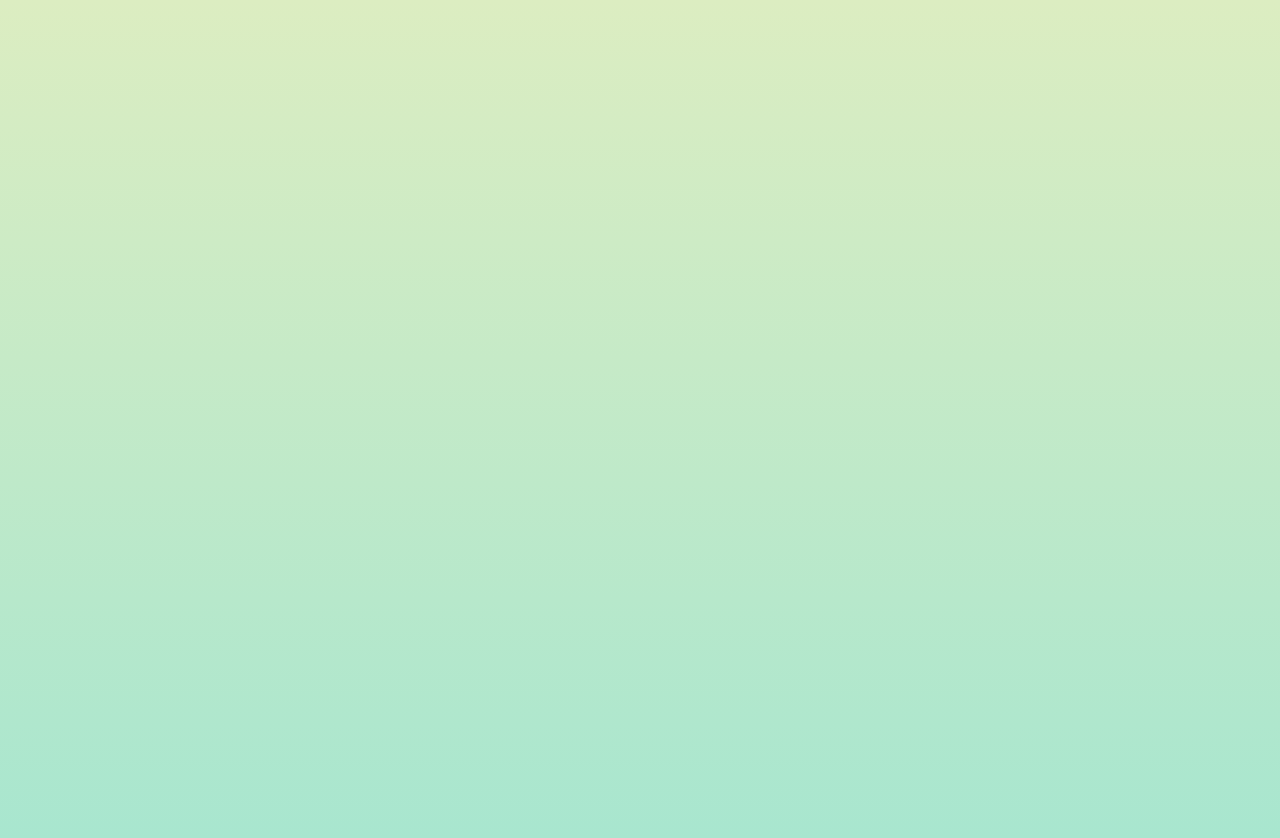
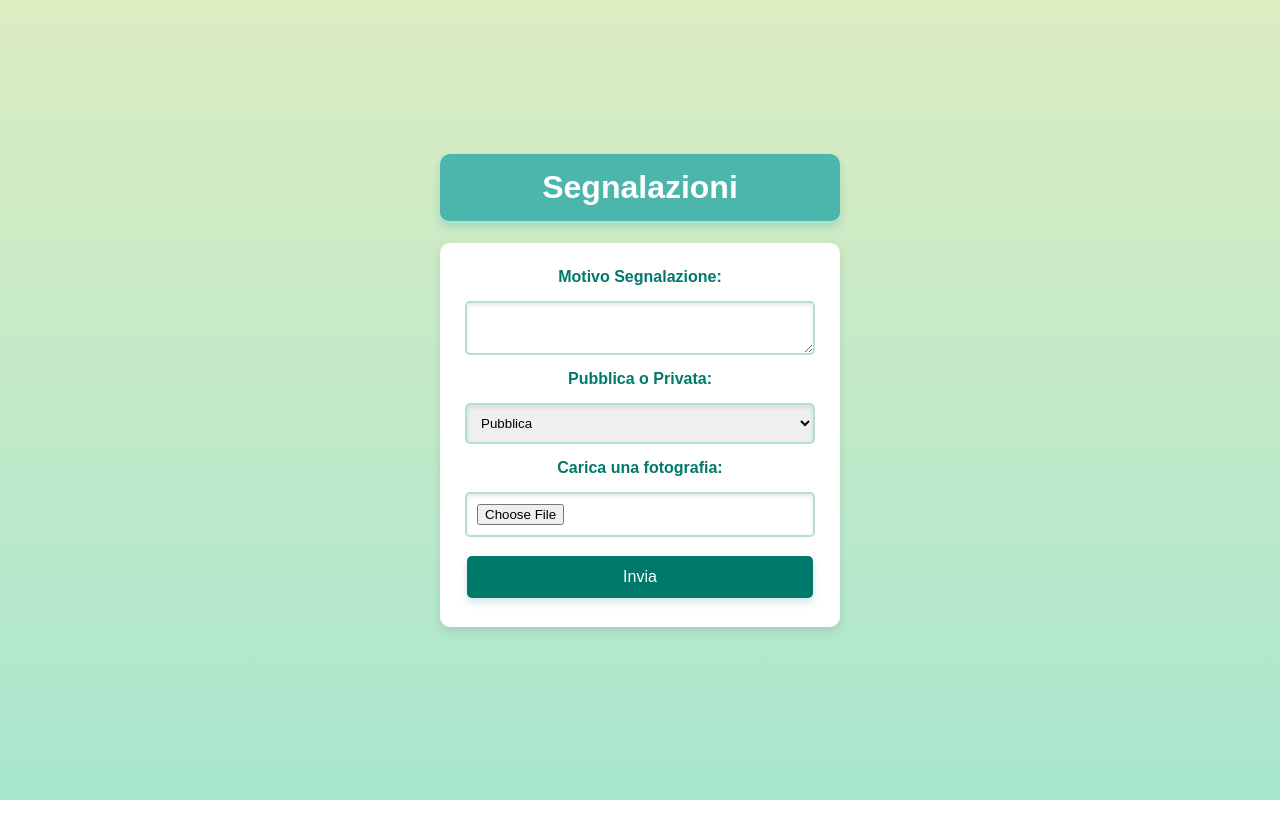
Before and after one commit to MariaLeonardo-Unitn/Webapp-comune-di-Trento, a React (Create React App) app in the folder app-react/: page /segnalazionianonime in a window 1280 px wide. Before the commit this address had no page. After the commit the page ends 800 px from the top, so only its background shows below. Built offline with nearby package versions, Linux system fonts and the light colour scheme.

Commit message:
segnalazioni anonime

```diff
--- a/app-react/src/App.js
+++ b/app-react/src/App.js
@@ -1,12 +1,14 @@
 import React from 'react';
 import { BrowserRouter as Router, Routes, Route, Navigate } from 'react-router-dom';
-import MenuPage from './Menu'; // New menu component
+import MenuPage from './Menu';
 import PrenotazioniPage from './PrenotazioniPage';
-import Homepage from './Homepage'; // Import Homepage
-import Login from './Login'; // Import Login component
-import Mappa from './Mappa'; // Import Mappa component
-import Segnalazioni from './Segnalazioni'; // Import Mappa component
+import Homepage from './Homepage';
+import Login from './Login';
+import Mappa from './Mappa';
+import Segnalazioni from './Segnalazioni';
+import SegnalazioniAnonime from './SegnalazioniAnonime';
 import Register from './Register';
+import InterfacciaDA from './InterfacciaDA';
 
 function App() {
   return (
@@ -16,9 +18,11 @@ function App() {
         <Route path="/menu" element={<MenuPage />} />
         <Route path="/mappa" element={<Mappa />} />
         <Route path="/segnalazioni" element={<Segnalazioni />} />
+        <Route path="/segnalazionianonime" element={<SegnalazioniAnonime />} />
         <Route path="/prenotazioni" element={<PrenotazioniPage />} />
         <Route path="/register" element={<Register />} />
-        <Route path="/login" element={<Login />} /> {/* Add route for Login */}
+        <Route path="/interfacciaDA" element={<InterfacciaDA />} />
+        <Route path="/login" element={<Login />} />
       </Routes>
     </Router>
   );
--- a/app-react/src/Homepage.js
+++ b/app-react/src/Homepage.js
@@ -1,14 +1,12 @@
 import React, { useEffect, useState } from 'react';
-import { useNavigate } from 'react-router-dom'; // Import useNavigate from react-router-dom
+import { useNavigate } from 'react-router-dom';
 import L from 'leaflet';
 import 'leaflet/dist/leaflet.css';
-import './styles/Homepage.css'; // Import the CSS file
+import './styles/Homepage.css';
 
-// Fix for Leaflet marker icons
 import markerIcon from 'leaflet/dist/images/marker-icon.png';
 import markerIconShadow from 'leaflet/dist/images/marker-shadow.png';
 
-// Fix for default Leaflet marker icons
 const DefaultIcon = L.icon({
   iconUrl: markerIcon,
   shadowUrl: markerIconShadow,
@@ -18,21 +16,19 @@ const DefaultIcon = L.icon({
   shadowSize: [41, 41], // Size of the shadow
 });
 
-L.Marker.prototype.options.icon = DefaultIcon; // Set default icon
+L.Marker.prototype.options.icon = DefaultIcon;
 
 function Homepage() {
-  const navigate = useNavigate(); // Initialize useNavigate
-  const [showLanguageDropdown, setShowLanguageDropdown] = useState(false); // State for language dropdown visibility
+  const navigate = useNavigate();
+  const [showLanguageDropdown, setShowLanguageDropdown] = useState(false);
 
-  // Initialize the map when the component mounts
   useEffect(() => {
-    const map = L.map('map').setView([46.0667, 11.1333], 12); // Coordinates for Trento, Italy
+    const map = L.map('map').setView([46.0667, 11.1333], 12);
 
     L.tileLayer('https://{s}.tile.openstreetmap.org/{z}/{x}/{y}.png', {
       attribution: '© OpenStreetMap contributors',
     }).addTo(map);
 
-    // Define the centriDiRaccolta data
     const centriDiRaccolta = [
       {
         nome: "Argentario",
@@ -61,34 +57,27 @@ function Homepage() {
       },
     ];
 
-    // Add markers for each centro di raccolta
     centriDiRaccolta.forEach((centro) => {
       L.marker(centro.coord)
         .addTo(map)
         .bindPopup(`<b>Centro di Raccolta</b><br><b>${centro.nome}</b><br>${centro.indirizzo}`);
     });
 
-    // Handle map clicks to show a popup with a button
     map.on('click', function (e) {
-      L.popup()
-        .setLatLng(e.latlng)
-        .setContent('<button onclick="window.location.href=\'/report\'">Segnala</button>')
-        .openOn(map);
+      navigate('/segnalazionianonime', { state: { coordinates: e.latlng } });
     });
 
-    // Cleanup the map when the component unmounts
     return () => {
       map.remove();
     };
-  }, []);
+  }, [navigate]);
 
-  // Event handlers for the icons
   const handleVerdeClick = () => {
-    navigate('/menu'); // Redirect to the menu page
+    navigate('/interfacciaDA');
   };
 
   const handleLanguageClick = () => {
-    setShowLanguageDropdown(!showLanguageDropdown); // Toggle language dropdown visibility
+    setShowLanguageDropdown(!showLanguageDropdown);
   };
 
   const handleLoginClick = () => {
@@ -96,8 +85,8 @@ function Homepage() {
   };
 
   const handleLanguageSelect = (language) => {
-    setShowLanguageDropdown(false); // Hide the dropdown after selection
-    alert(`Language changed to ${language}`); // Placeholder for language change logic
+    setShowLanguageDropdown(false);
+    alert(`Language changed to ${language}`);
   };
 
   return (
@@ -106,10 +95,8 @@ function Homepage() {
         <h1 className="fade-in">Trento Clean City</h1>
       </div>
 
-      {/* Map */}
       <div id="map"></div>
 
-      {/* Top-left icons */}
       <div className="top-left-icons">
         <img
           src="https://cdn-icons-png.flaticon.com/128/1672/1672225.png"
@@ -118,10 +105,9 @@ function Homepage() {
           onClick={handleVerdeClick}
           style={{ width: '40px', height: '40px' }}
         />
-        <p>Registrati</p> {/* Add text under the button */}
+        <p>Registrati</p>
       </div>
 
-      {/* Top-right icons */}
       <div className="top-right-icons">
         <div className="icon-container">
           <img
@@ -129,9 +115,9 @@ function Homepage() {
             alt="Language"
             id="languageIcon"
             onClick={handleLanguageClick}
-            style={{ width: '40px', height: '40px' }} // Make the button smaller
+            style={{ width: '40px', height: '40px' }}
           />
-          <p>Seleziona Lingua</p> {/* Add text under the button */}
+          <p>Seleziona Lingua</p>
         </div>
         <div className="icon-container">
           <img
@@ -139,13 +125,12 @@ function Homepage() {
             alt="Login"
             id="loginIcon"
             onClick={handleLoginClick}
-            style={{ width: '40px', height: '40px' }} // Make the button smaller
+            style={{ width: '40px', height: '40px' }}
           />
-          <p>Login</p> {/* Add text under the button */}
+          <p>Login</p>
         </div>
       </div>
 
-      {/* Footer */}
       <footer>
         <p>Footer content</p>
       </footer>
--- a/app-react/src/Segnalazioni.js
+++ b/app-react/src/Segnalazioni.js
@@ -17,7 +17,13 @@ const Segnalazioni = () => {
     event.preventDefault();
     const reason = event.target.reason.value;
     const visibility = event.target.visibility.value;
-    alert(`Segnalazione motivata: ${reason}. Visibilità: ${visibility}`);
+    const photo = event.target.photo.files[0];
+
+    if (photo) {
+      alert(`Segnalazione motivata: ${reason}. Visibilità: ${visibility}. Foto: ${photo.name}`);
+    } else {
+      alert(`Segnalazione motivata: ${reason}. Visibilità: ${visibility}. Nessuna foto caricata.`);
+    }
   };
 
   return (
@@ -33,6 +39,14 @@ const Segnalazioni = () => {
           <option value="privata">Privata</option>
         </select>
 
+        <label htmlFor="photo">Carica una fotografia :</label>
+        <input
+          type="file"
+          id="photo"
+          name="photo"
+          accept="image/*"
+        />
+
         <button type="submit">Invia</button>
       </form>
     </div>
--- /dev/null
+++ b/app-react/src/SegnalazioniAnonime.js
@@ -0,0 +1,62 @@
+import React, { useEffect, useContext } from 'react';
+import { useLocation } from 'react-router-dom';
+import { useSegnalazioni } from './SegnalazioniContext';
+import './styles/Segnalazioni.css';
+
+const SegnalazioniAnonime = () => {
+  const location = useLocation();
+  const { addSegnalazione } = useSegnalazioni();
+  const coordinates = location.state?.coordinates;
+
+  useEffect(() => {
+    const h1Element = document.querySelector('h1');
+    const formElement = document.querySelector('form');
+
+    if (h1Element && formElement) {
+      h1Element.classList.add('fade-in');
+      formElement.classList.add('slide-in');
+    }
+  }, []);
+
+  const handleSubmit = (event) => {
+    event.preventDefault();
+    const reason = event.target.reason.value;
+    const visibility = event.target.visibility.value;
+    const photo = event.target.photo.files[0];
+
+    const newSegnalazione = {
+      id: Date.now(),
+      date: new Date().toLocaleDateString(),
+      reason,
+      location: coordinates ? `Lat: ${coordinates.lat}, Lng: ${coordinates.lng}` : 'N/A',
+      status: 'In attesa',
+      image: photo ? URL.createObjectURL(photo) : null,
+    };
+
+    addSegnalazione(newSegnalazione);
+    alert('Segnalazione inviata con successo!');
+  };
+
+  return (
+    <div className="segnalazioni-container">
+      <h1>Segnalazioni</h1>
+      <form id="reservation-form" onSubmit={handleSubmit}>
+        <label htmlFor="reason">Motivo Segnalazione:</label>
+        <textarea id="reason" name="reason" required></textarea>
+
+        <label htmlFor="visibility">Pubblica o Privata:</label>
+        <select id="visibility" name="visibility" required>
+          <option value="pubblica">Pubblica</option>
+          <option value="privata">Privata</option>
+        </select>
+
+        <label htmlFor="photo">Carica una fotografia:</label>
+        <input type="file" id="photo" name="photo" accept="image/*" />
+
+        <button type="submit">Invia</button>
+      </form>
+    </div>
+  );
+};
+
+export default SegnalazioniAnonime;
--- /dev/null
+++ b/app-react/src/SegnalazioniContext.js
@@ -0,0 +1,19 @@
+import React, { createContext, useState, useContext } from 'react';
+
+const SegnalazioniContext = createContext();
+
+export const useSegnalazioni = () => useContext(SegnalazioniContext);
+
+export const SegnalazioniProvider = ({ children }) => {
+  const [segnalazioni, setSegnalazioni] = useState([]);
+
+  const addSegnalazione = (segnalazione) => {
+    setSegnalazioni((prev) => [...prev, segnalazione]);
+  };
+
+  return (
+    <SegnalazioniContext.Provider value={{ segnalazioni, addSegnalazione }}>
+      {children}
+    </SegnalazioniContext.Provider>
+  );
+};
--- a/app-react/src/index.js
+++ b/app-react/src/index.js
@@ -3,13 +3,16 @@ import ReactDOM from 'react-dom/client';
 import './styles/index.css';
 import App from './App';
 import reportWebVitals from './reportWebVitals';
+import { SegnalazioniProvider } from './SegnalazioniContext';
+
 const root = ReactDOM.createRoot(document.getElementById('root'));
 root.render(
   <React.StrictMode>
-    <App />
+    <SegnalazioniProvider>
+      <App />
+    </SegnalazioniProvider>
   </React.StrictMode>
 );
-// If you want to start measuring performance in your app, pass a function
-// to log results (for example: reportWebVitals(console.log))
-// or send to an analytics endpoint. Learn more: https://bit.ly/CRA-vitals
+
+
 reportWebVitals();
--- a/app-react/src/styles/Segnalazioni.css
+++ b/app-react/src/styles/Segnalazioni.css
@@ -5,7 +5,6 @@ body {
   display: flex;
   flex-direction: column;
   align-items: center;
-    transition: background-color 0.3s ease;
 }
 
 h1 {
@@ -50,6 +49,15 @@ body {
   box-shadow: inset 0 2px 4px rgba(0, 0, 0, 0.1);
 }
 
+input[type="file"] {
+  padding: 10px;
+  border: 2px solid #b2dfdb;
+  border-radius: 5px;
+  box-shadow: inset 0 2px 4px rgba(0, 0, 0, 0.1);
+  background-color: #fff;
+  cursor: pointer;
+}
+
 button {
   background-color: #00796b;
   color: white;
@@ -57,7 +65,6 @@ body {
   padding: 12px;
   border-radius: 5px;
   cursor: pointer;
-    transition: background-color 0.3s ease, transform 0.3s ease;
   box-shadow: 0 4px 8px rgba(0, 128, 128, 0.2);
 }
 
```
Also changed, not shown: app-react/src/InterfacciaDA.js (+10 -24 lines). Lines whose indentation alone changed are shown as unchanged.
